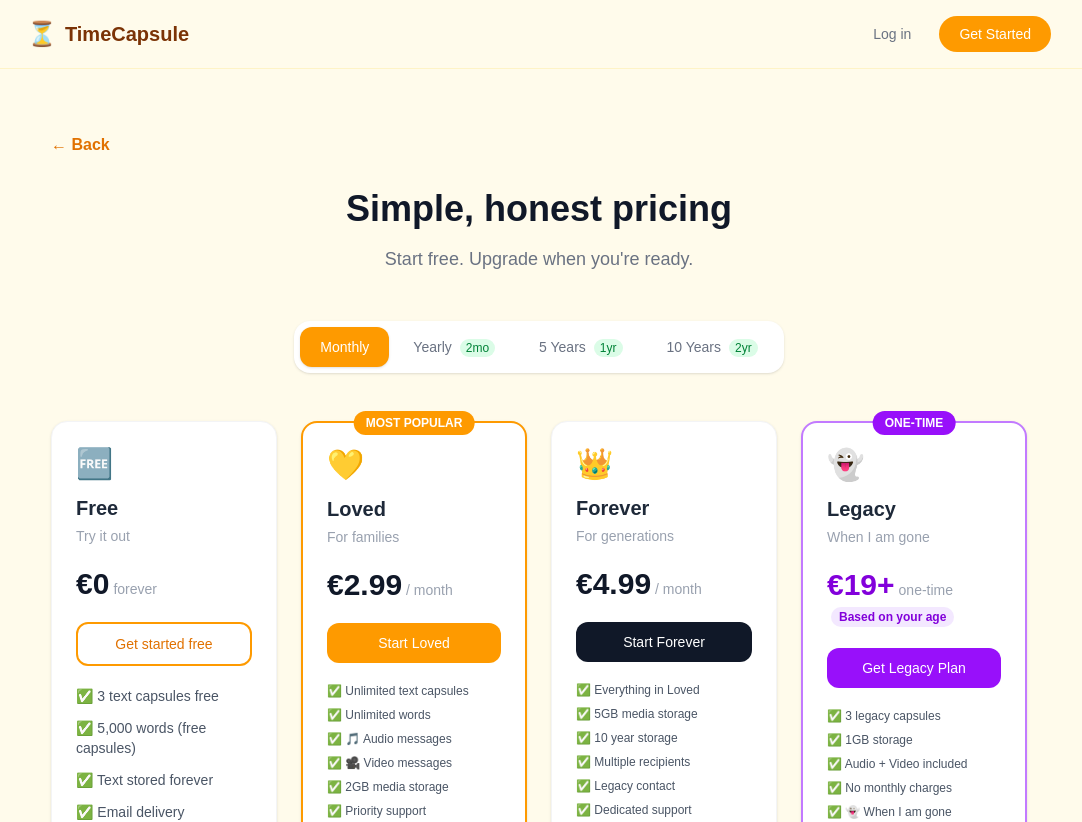
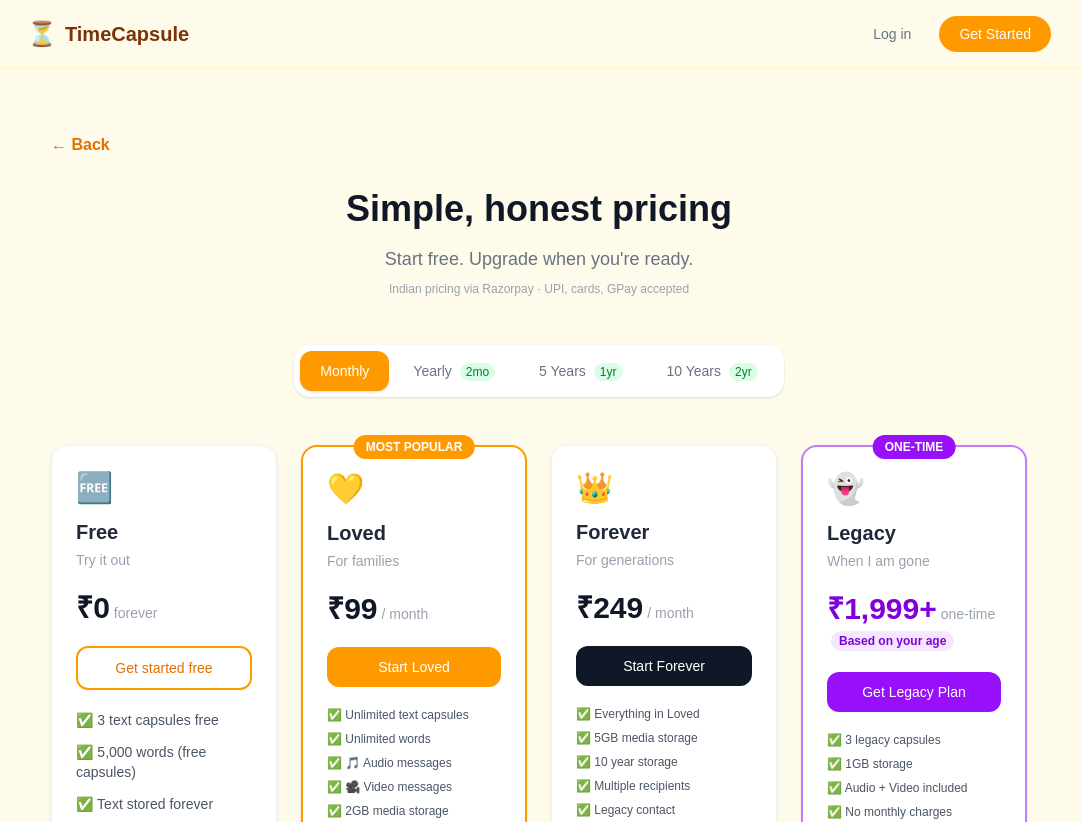
Before and after one commit to vgk2705/timecapsule, a Next.js app: page /pricing in a window 1280 px wide. Shown: the top 822 px of the page, without its empty margins (101-1183 px from the left). Built offline with nearby package versions, Linux system fonts and the light colour scheme; no server answers.

Commit message:
Show INR for all users until Stripe is ready

```diff
--- a/app/create/page.js
+++ b/app/create/page.js
@@ -91,7 +91,7 @@ export default function CreateCapsule() {
   const [currentPlan, setCurrentPlan] = useState('free')
   const [capsuleCount, setCapsuleCount] = useState(0)
   const [limitReached, setLimitReached] = useState(false)
-  const [isIndia, setIsIndia] = useState(false)
+  const [isIndia, setIsIndia] = useState(true)
   const [audioFile, setAudioFile] = useState(null)
   const [videoFile, setVideoFile] = useState(null)
   const [userId, setUserId] = useState(null)
--- a/app/dashboard/page.js
+++ b/app/dashboard/page.js
@@ -11,7 +11,7 @@ export default function Dashboard() {
   const [deleting, setDeleting] = useState(null)
   const [subscription, setSubscription] = useState(null)
   const [legacyPlan, setLegacyPlan] = useState(null)
-  const [isIndia, setIsIndia] = useState(false)
+  const [isIndia, setIsIndia] = useState(true)
   const [cancelledSub, setCancelledSub] = useState(null)
   const [capsulePayments, setCapsulePayments] = useState({})
 
--- a/app/pricing/page.js
+++ b/app/pricing/page.js
@@ -52,7 +52,7 @@ export default function PricingPage() {
   const router = useRouter()
   const [period, setPeriod] = useState('monthly')
   const [user, setUser] = useState(null)
-  const [isIndia, setIsIndia] = useState(false)
+  const [isIndia, setIsIndia] = useState(true)
   const [currency, setCurrency] = useState({ symbol: '€', code: 'EUR', country: '' })
   const [locationLoaded, setLocationLoaded] = useState(false)
 
```
